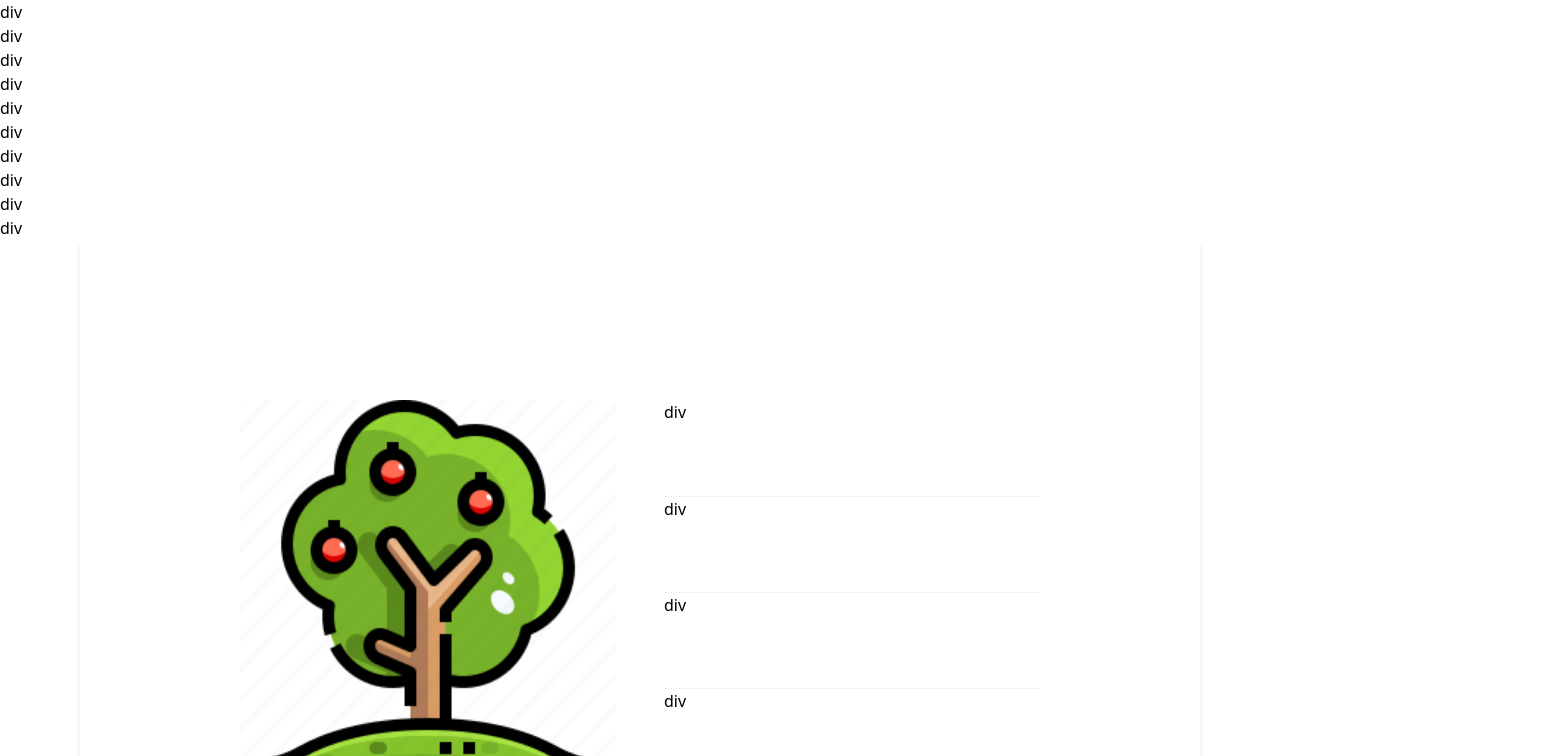
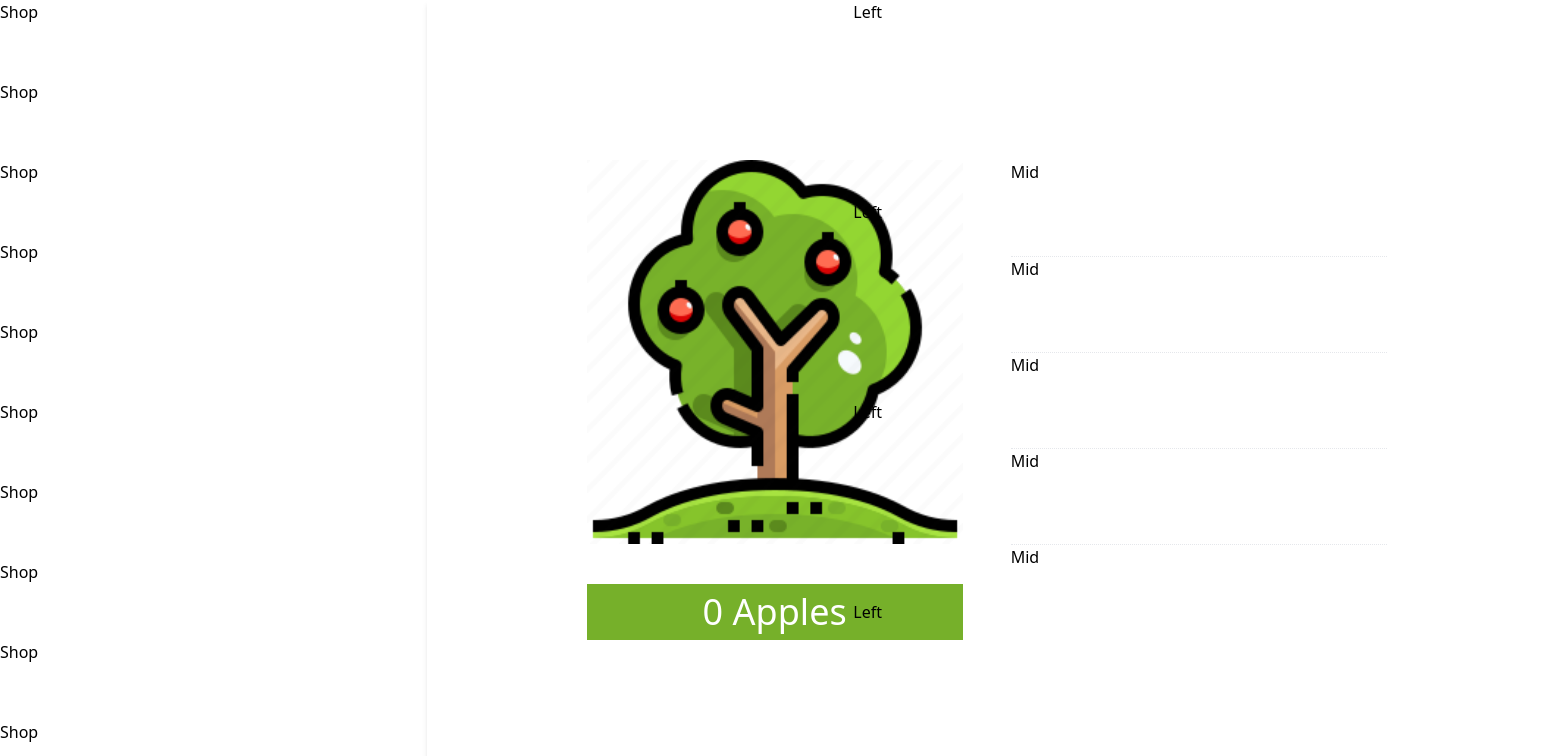
Before and after one commit to Leonardo-Gerling/Idle_Stonks, a Next.js app: page /game in a window 1280 px wide. Shown: the top 756 px of the page, 1547 px wide, since content can reach past the window. Built offline with nearby package versions, Linux system fonts and the light colour scheme.

Commit message:
Nichts wichtiges

```diff
--- a/pages/game/index.tsx
+++ b/pages/game/index.tsx
@@ -5,18 +5,18 @@ export default function Game(): ReactElement {
     const [apples, setApples] = useState(0)
 
     return (
-        <>
+        <div className="grid grid-cols-3">
             <div aria-label="shop" className="select-none grid auto-cols-fr divide divide-solid m-0 max-w-[20vh]">
-                <div>div</div>
-                <div>div</div>
-                <div>div</div>
-                <div>div</div>
-                <div>div</div>
-                <div>div</div>
-                <div>div</div>
-                <div>div</div>
-                <div>div</div>
-                <div>div</div>
+                <div>Shop</div>
+                <div>Shop</div>
+                <div>Shop</div>
+                <div>Shop</div>
+                <div>Shop</div>
+                <div>Shop</div>
+                <div>Shop</div>
+                <div>Shop</div>
+                <div>Shop</div>
+                <div>Shop</div>
             </div>
 
             <div aria-label="mid-section" className="select-none grid grid-cols-2 mx-auto w-[70rem] p-40 shadow-md rounded-b-xl">
@@ -26,13 +26,20 @@ export default function Game(): ReactElement {
                     <p className="text-white bg-[#76b02a] mt-10 text-center text-4xl py-2">{apples} Apples</p>
                 </div>
                 <div className="grid grid-rows-5 divide-y divide-dotted ml-6">
-                    <div>div</div>
-                    <div>div</div>
-                    <div>div</div>
-                    <div>div</div>
-                    <div>div</div>
+                <div>Mid</div>
+                    <div>Mid</div>
+                    <div>Mid</div>
+                    <div>Mid</div>
+                    <div>Mid</div>
                 </div>
             </div>
-        </>
+
+            <div aria-label="left-section" className="grid grid-rows-4">
+                <div>Left</div>
+                <div>Left</div>
+                <div>Left</div>
+                <div>Left</div>
+            </div>
+        </div>
     )
 }
```
